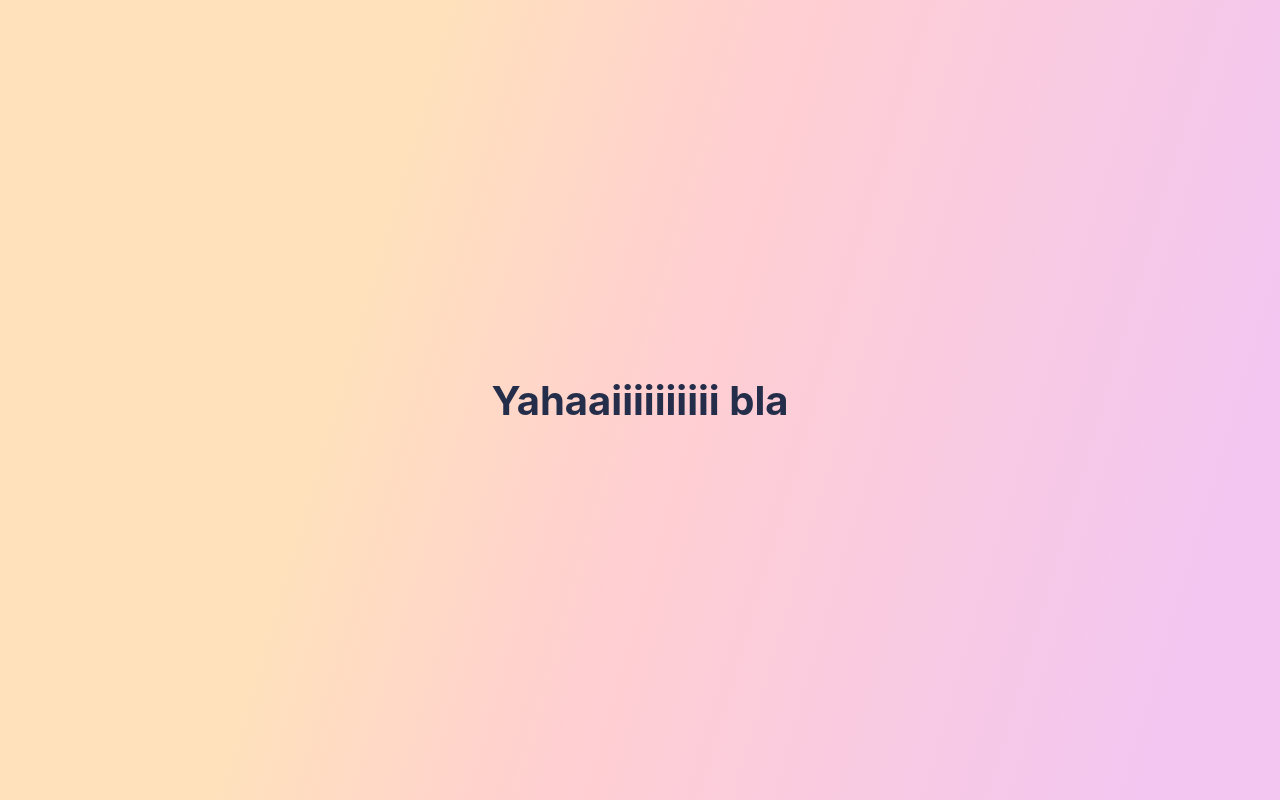
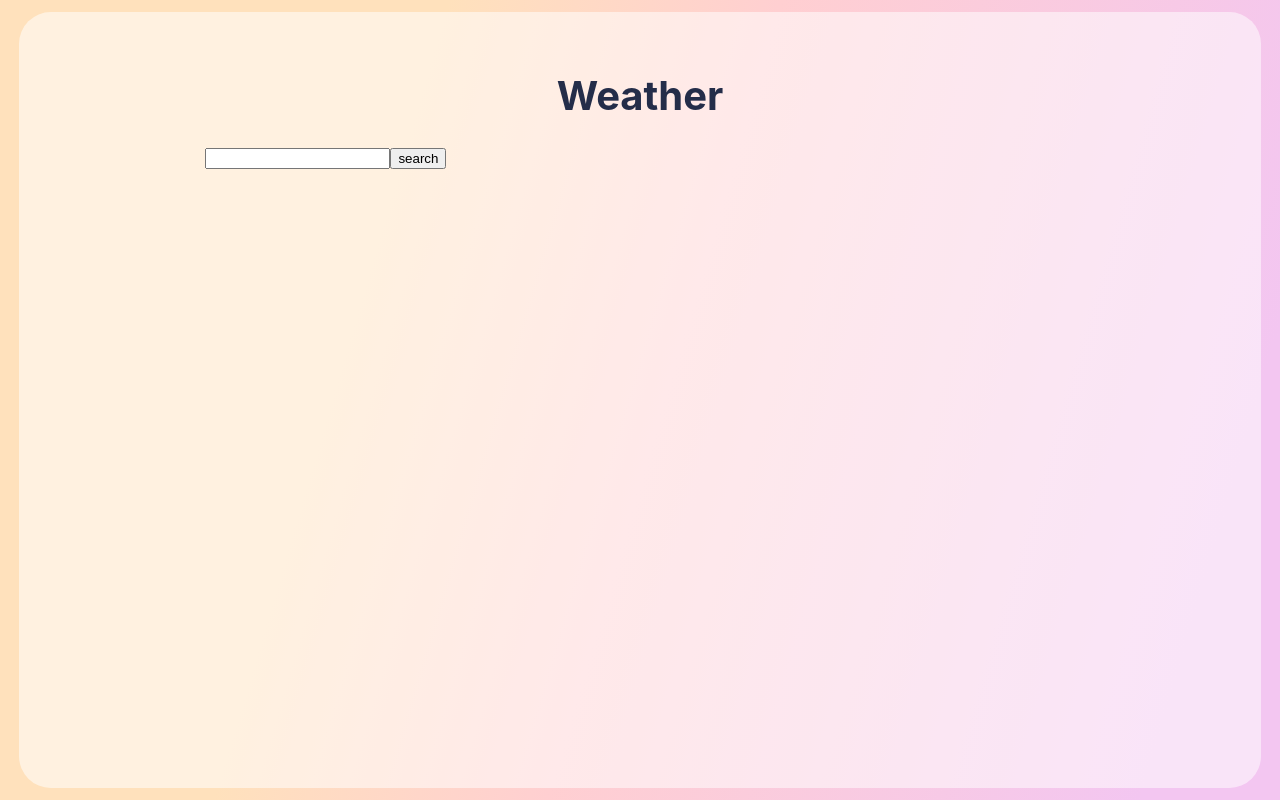
Before and after one commit to Depth-monster/weather-charts-react, a React (Create React App) app: page / in a window 1280 px wide. Built offline with nearby package versions, Linux system fonts and the light colour scheme.

Commit message:
continue weather app

```diff
--- a/public/index.html
+++ b/public/index.html
@@ -10,34 +10,12 @@
       content="Web site created using create-react-app"
     />
     <link rel="apple-touch-icon" href="%PUBLIC_URL%/logo192.png" />
-    <!--
-      manifest.json provides metadata used when your web app is installed on a
-      user's mobile device or desktop. See https://developers.google.com/web/fundamentals/web-app-manifest/
-    -->
     <link rel="manifest" href="%PUBLIC_URL%/manifest.json" />
-    <!--
-      Notice the use of %PUBLIC_URL% in the tags above.
-      It will be replaced with the URL of the `public` folder during the build.
-      Only files inside the `public` folder can be referenced from the HTML.
 
-      Unlike "/favicon.ico" or "favicon.ico", "%PUBLIC_URL%/favicon.ico" will
-      work correctly both with client-side routing and a non-root public URL.
-      Learn how to configure a non-root public URL by running `npm run build`.
-    -->
-    <title>React App</title>
+    <title>Weather App with charts</title>
   </head>
   <body>
     <noscript>You need to enable JavaScript to run this app.</noscript>
     <div id="root"></div>
-    <!--
-      This HTML file is a template.
-      If you open it directly in the browser, you will see an empty page.
-
-      You can add webfonts, meta tags, or analytics to this file.
-      The build step will place the bundled scripts into the <body> tag.
-
-      To begin the development, run `npm start` or `yarn start`.
-      To create a production bundle, use `npm run build` or `yarn build`.
-    -->
   </body>
 </html>
--- a/src/App.tsx
+++ b/src/App.tsx
@@ -1,8 +1,21 @@
+import Search from './components/Search/Search'
+
 
 function App() {
   return (
+    //App: background pink
     <div className="App">
-      <h1>Yahaaiiiiiiiiii bla</h1>
+      {/* AppGlass background milk */}
+      <div className="AppGlass">
+        {/* just container*/}
+        <div className="container">
+          <h1>Weather</h1>
+
+          <Search />
+
+
+        </div>
+      </div>
     </div>
   );
 }
--- /dev/null
+++ b/src/components/Search/Search.tsx
@@ -0,0 +1,13 @@
+import React from 'react'
+
+
+const Search = () => {
+
+    return(
+        <form className="search-form">
+            <input type='text' />
+            <button>search</button>
+          </form>
+    )
+}
+export default Search
--- a/src/index.tsx
+++ b/src/index.tsx
@@ -1,5 +1,8 @@
 import React from 'react';
 import ReactDOM from 'react-dom/client';
+
+
+
 import './index.scss';
 import App from './App';
 
```
Also changed, not shown: src/components/WeatherContainer/WeatherContainer.tsx (added, +11 -0 lines), src/components/Search.scss (added), src/logo.svg (deleted).
